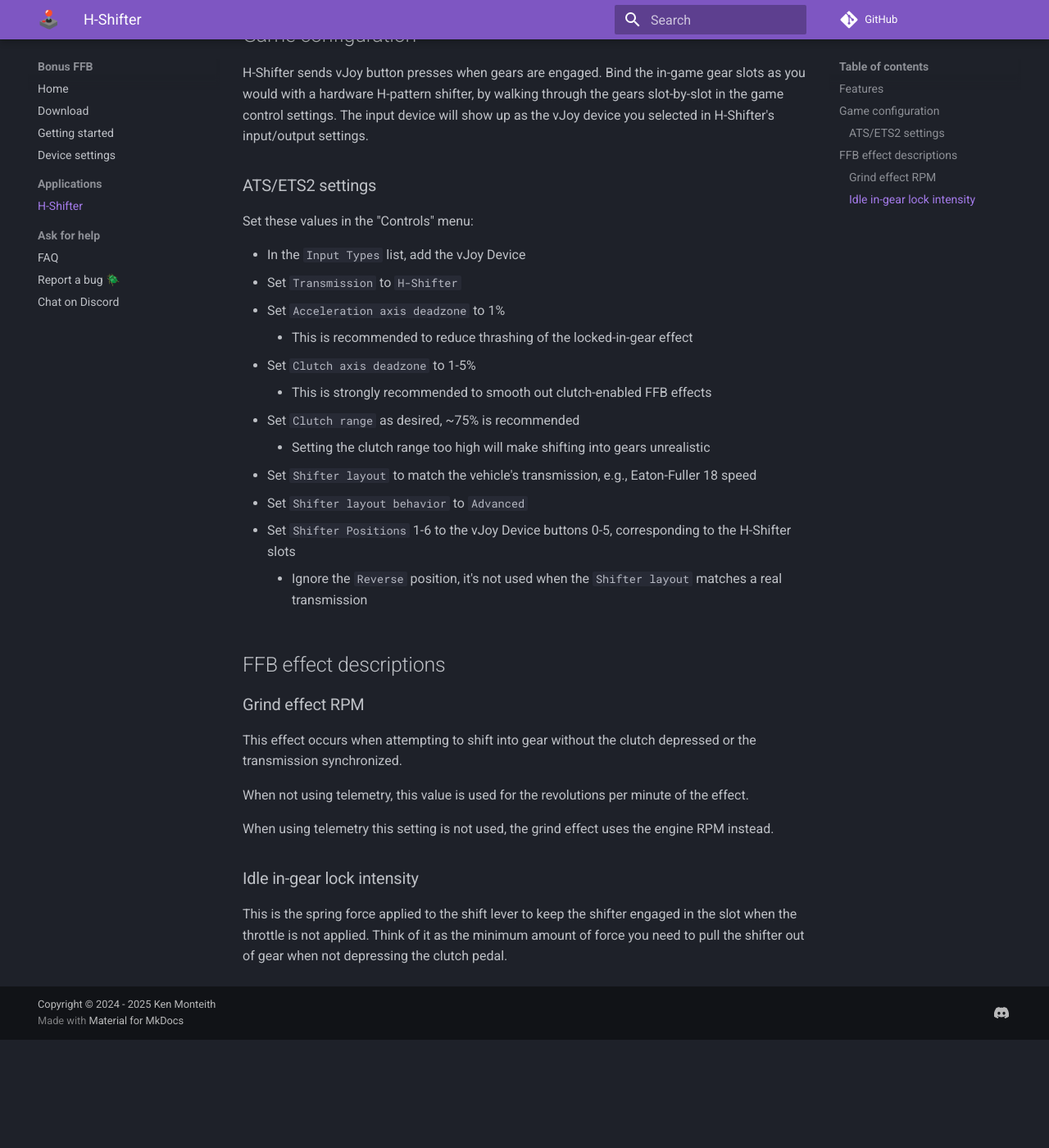
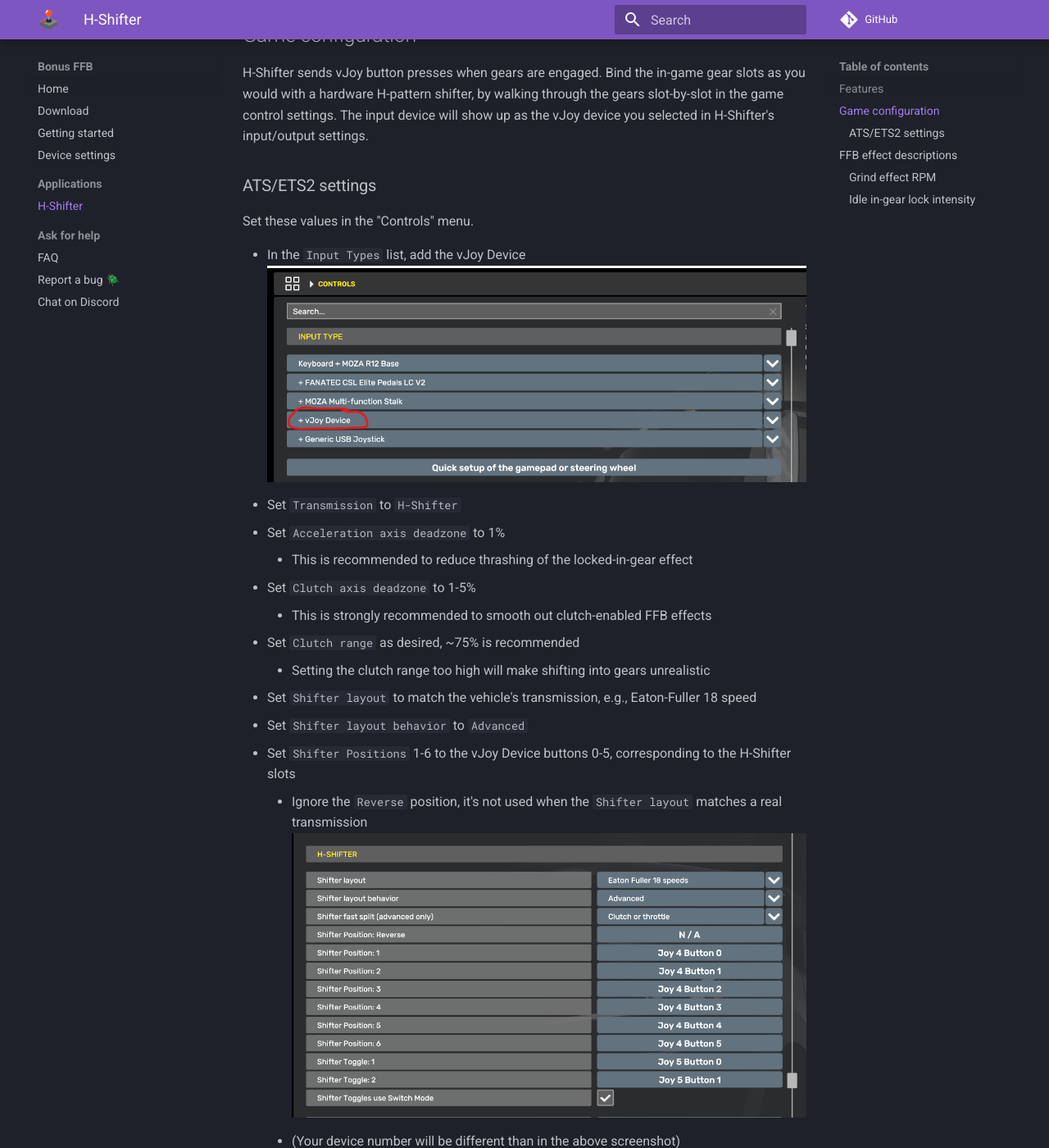
Before and after one commit to kgmonteith/BonusFFB, an MkDocs documentation site: the page built from docs/hshifter.md, in a window 1280 px wide and 1400 px high, scrolled down 1455 px. Shown: the whole window at 82% size. Built offline with MkDocs 1.6.1 and Material for MkDocs 9.7.7, drawn with Linux system fonts in a browser that asks for light colours; comment, search, counter and statistics services are not loaded; before the commit the page ends 2723 px from its top, so only the background shows below that.

Commit message:
Updated documentation, added more pictures

```diff
--- a/docs/hshifter.md
+++ b/docs/hshifter.md
@@ -23,9 +23,10 @@ H-Shifter sends vJoy button presses when gears are engaged. Bind the in-game gea
 
 ### ATS/ETS2 settings
 
-Set these values in the "Controls" menu:
+Set these values in the "Controls" menu.
 
 * In the `Input Types` list, add the vJoy Device
+![ATS vJoy](images/ats-vjoy.png)
 * Set `Transmission` to `H-Shifter`
 * Set `Acceleration axis deadzone` to 1%
     * This is recommended to reduce thrashing of the locked-in-gear effect
@@ -37,6 +38,8 @@ Set these values in the "Controls" menu:
 * Set `Shifter layout behavior` to `Advanced`
 * Set `Shifter Positions` 1-6 to the vJoy Device buttons 0-5, corresponding to the H-Shifter slots
     * Ignore the `Reverse` position, it's not used when the `Shifter layout` matches a real transmission
+![ATS Hshifter settings](images/ats-hshifter.png)
+    * (Your device number will be different than in the above screenshot)
 
 ## FFB effect descriptions
 
```
Also changed, not shown: docs/getting-started.md (+2 -0 lines), docs/images/ats-hshifter.png (added), docs/images/ats-vjoy.png (added), docs/images/vjoy-config.png (added).
